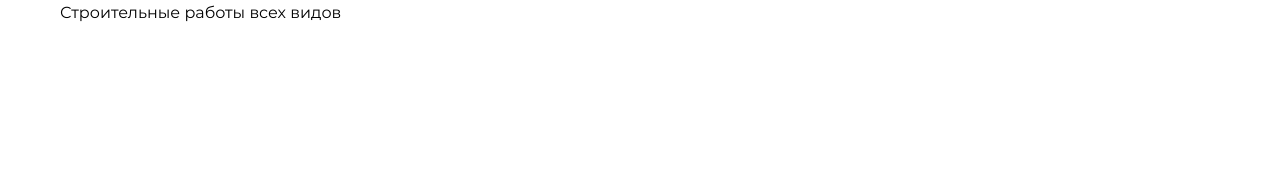
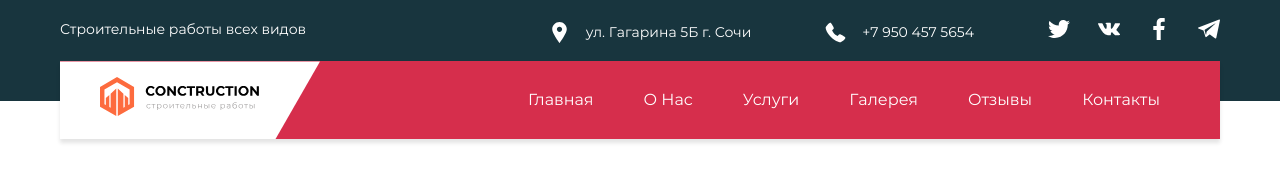
Before and after one commit to Gumadan/portfolio_5, a plain HTML site: page index.html in a window 1280 px wide. Drawn offline with Linux system fonts and the light colour scheme.

Commit message:
add header top and bottom

```diff
--- a/css/style.css
+++ b/css/style.css
@@ -14,11 +14,17 @@ body {
 	position: relative;
 	margin: 0;
 	padding: 0;
+	padding-bottom: 150px;
 }
 
 h1,h2,h3,h4,h5,h6 {
 	margin-top: 0;
 	margin-bottom: 20px;
+}
+
+a {
+	color: inherit;
+	text-decoration: none;
 }
 
 strong {
@@ -39,3 +45,74 @@ input::placeholder,
 textarea::placeholder {
 	color: #9F9F9F;
 }
+
+/* header */
+
+.header-top {
+	background-color: #18353E;
+	color: #fff;
+	padding: 18px 0 55px;
+	font-size: 14px;
+}
+
+.header-row {
+	display: flex;
+}
+
+.header-right {
+	display: flex;
+	gap: 74px;
+	margin-left: auto;
+}
+
+.header-info {
+	display: flex;
+	align-items: center;
+}
+
+.header-info img {
+	margin-right: 16px;
+	max-width: 22px;
+}
+
+.header-social {
+	display: flex;
+	align-items: center;
+	gap: 28px;
+}
+
+.header-bottom {
+	margin-top: -40px;
+}
+
+.header-bottom-row {
+	display: flex;
+	background-color: #D62E4C;
+	color: #fff;
+	box-shadow: 0px 4px 4px 0px rgba(0, 0, 0, 0.11);
+
+}
+
+.header-logo {
+	background-color: #fff;
+	padding: 15px 60px 15px 40px;
+	display: flex;
+	align-items: center;
+	clip-path: polygon(0 0, 100% 0%, 82.68% 101.20%, 0 100%);
+}
+
+.header-logo img {
+	max-width: 160px;
+}
+
+.header-nav {
+	padding: 10px 60px;
+	margin-left: auto;
+}
+
+.header-nav ul {
+	display: flex;
+	list-style-type: none;
+	padding: 0;
+	gap: 50px;
+}
--- a/index.html
+++ b/index.html
@@ -20,6 +20,54 @@
 					<div class="header-desc">
 						Строительные работы всех видов
 					</div>
+					<div class="header-right">
+						<div class="header-info">
+							<img src="images/location.svg" alt="ул. Гагарина 5Б г. Сочи">
+							<span>ул. Гагарина 5Б г. Сочи</span>
+						</div>
+						<a href="tel:+7 950 457 5654" class="header-info">
+							<img src="images/phone.svg" alt="Номер">
+							<span>+7 950 457 5654</span>
+						</a>
+
+						<div class="header-social">
+							<a href="#!">
+								<img src="images/social-twitter.svg" alt="twitter">
+							</a>
+							<a href="#!">
+								<img src="images/social-vk.svg" alt="vk">
+							</a>
+							<a href="#!">
+								<img src="images/social-facebook.svg" alt="facebook">
+							</a>
+							<a href="#!">
+								<img src="images/social-telegram.svg" alt="telegram">
+							</a>
+						</div>
+					</div>
+				</div>
+			</div>
+		</div>
+
+		<div class="header-bottom">
+			<div class="container">
+				<div class="header-bottom-row">
+					<div class="header-logo">
+						<a href="#!">
+							<img src="images/Logo.svg" alt="Construction">
+						</a>
+					</div>
+
+					<nav class="header-nav">
+						<ul>
+							<li><a href="#!">Главная</a></li>
+							<li><a href="#!">О Нас</a></li>
+							<li><a href="#!">Услуги</a></li>
+							<li><a href="#!">Галерея</a></li>
+							<li><a href="#!">Отзывы</a></li>
+							<li><a href="#!">Контакты</a></li>
+						</ul>
+					</nav>
 				</div>
 			</div>
 		</div>
```
Also changed, not shown: images/Logo.svg (added).
